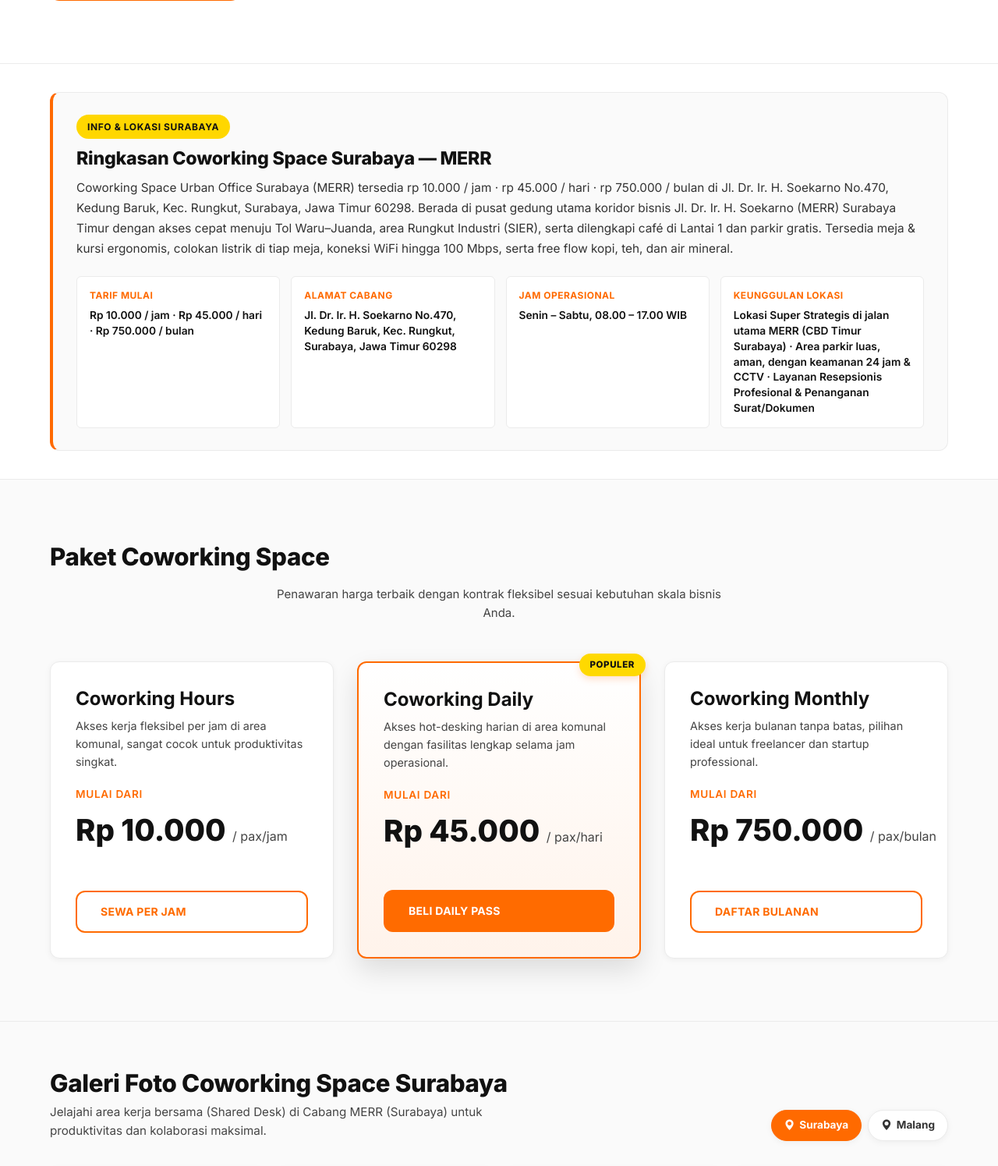
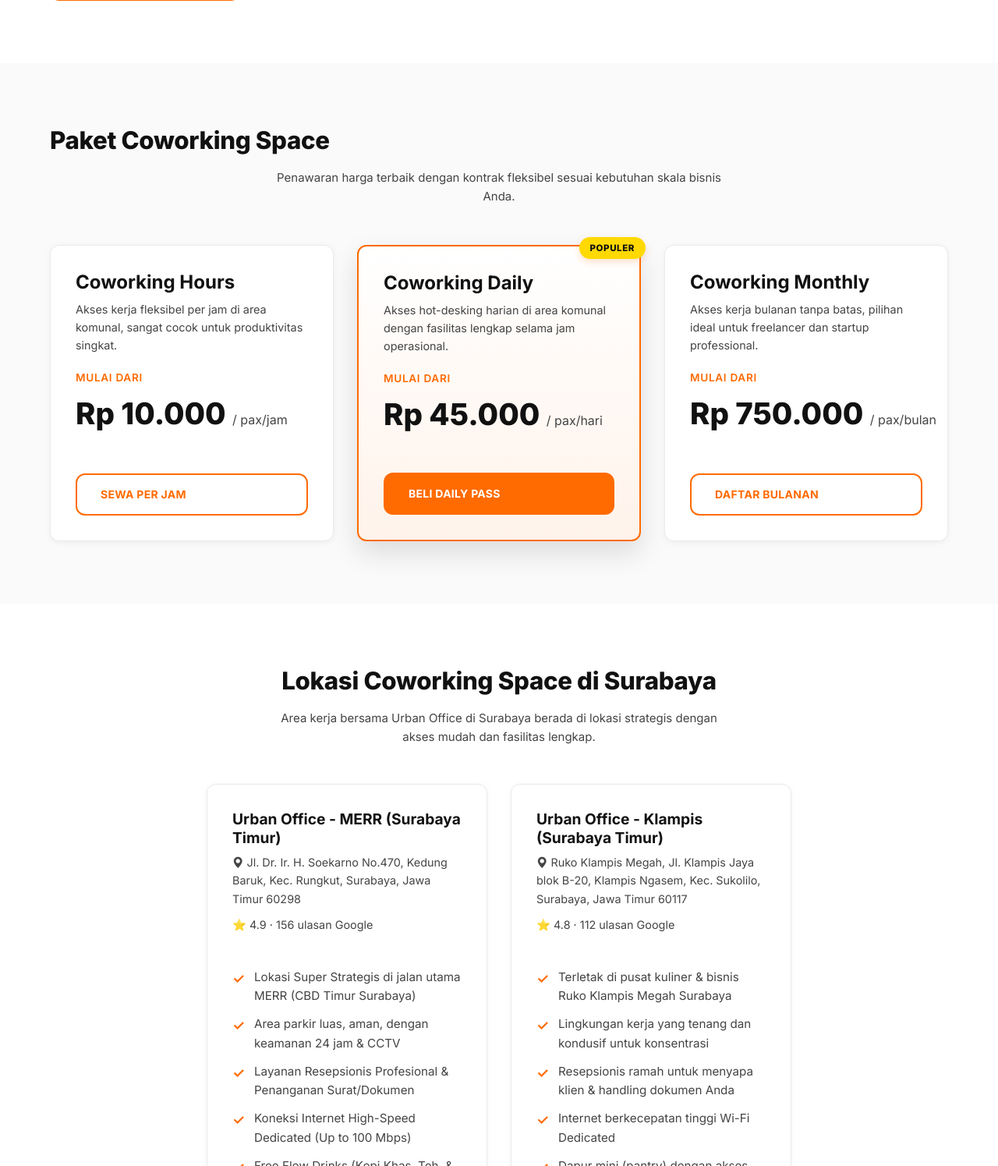
Before and after one commit to Urban-Office/urban-office-landing-page, a PHP site: page /Clone/coworking-space-urban-office/ in a window 1280 px wide. Shown: the part 1167-2662 px from the top of the page at 78% size. Run offline with PHP 8.4, Linux system fonts and the light colour scheme; data that the repository does not hold is empty.

Commit message:
refactor(ui,seo): remove geo_summary card and use native local branch section for coworking & event space

```diff
--- a/coworking-space-urban-office/index.php
+++ b/coworking-space-urban-office/index.php
@@ -60,13 +60,6 @@ include dirname(dirname(__FILE__)) . '/inc/components/hero.php';
 <!-- App Promo Section -->
 <?php include DIR_ROOT . 'inc/components/app_section.php'; ?>
 
-<?php
-$geo_service_cat = 'coworking';
-$geo_city_slug   = $cs_city_slug;
-$geo_branch      = $svc_branches[0];
-include DIR_ROOT . 'inc/components/geo_summary.php';
-?>
-
 
 <!-- Pricing Card Configuration -->
 <div id="pricing">
@@ -108,6 +101,14 @@ include DIR_ROOT . 'inc/components/geo_summary.php';
     include dirname(dirname(__FILE__)) . '/inc/components/pricing_cards.php';
     ?>
 </div>
+
+<!-- Per-city local branch address, map & advantages -->
+<?php
+$local_section_title    = 'Lokasi Coworking Space di ' . $cs_city_label;
+$local_section_subtitle = 'Area kerja bersama Urban Office di ' . $cs_city_label . ' berada di lokasi strategis dengan akses mudah dan fasilitas lengkap.';
+$local_city_slug        = $cs_city_slug;
+include DIR_ROOT . 'inc/components/local_branch_section.php';
+?>
 
 <!-- Features Component -->
 <?php
--- a/inc/components/geo_summary.php
+++ /dev/null
@@ -1,94 +0,0 @@
-<?php
-/**
- * Shared Local GEO Direct-Answer & Anti-Doorway Specification Block
- * Input variables expected before include:
- *   $geo_service_cat : string ('virtual-office'|'private-office'|'meeting-room'|'coworking'|'event-space')
- *   $geo_city_slug   : string
- *   $geo_branch      : array (from locations_data.php)
- */
-if (!empty($geo_service_cat) && !empty($geo_city_slug) && !empty($geo_branch) && function_exists('get_city_geo_context_block')):
-    $geo_block = get_city_geo_context_block($geo_service_cat, $geo_city_slug, $geo_branch);
-?>
-<section class="geo-summary-sec">
-    <div class="container">
-        <div class="geo-summary-card">
-            <span class="badge" style="margin-bottom: 10px;"><?php echo sanitize($geo_block['badge']); ?></span>
-            <h2 class="geo-summary-title"><?php echo sanitize($geo_block['heading']); ?></h2>
-            <p class="geo-summary-text"><?php echo sanitize($geo_block['summary']); ?></p>
-            <div class="geo-specs-grid">
-                <?php foreach ($geo_block['specs'] as $spec): ?>
-                <div class="geo-spec-box">
-                    <div class="geo-spec-label"><?php echo sanitize($spec['label']); ?></div>
-                    <div class="geo-spec-value"><?php echo sanitize($spec['value']); ?></div>
-                </div>
-                <?php endforeach; ?>
-            </div>
-        </div>
-    </div>
-</section>
-<style>
-.geo-summary-sec {
-    padding: 36px 0;
-    background-color: #FFFFFF;
-    border-top: 1px solid hsl(var(--clr-border));
-    border-bottom: 1px solid hsl(var(--clr-border));
-}
-.geo-summary-card {
-    background-color: hsl(var(--clr-bg-secondary));
-    border: 1px solid hsl(var(--clr-border));
-    border-left: 4px solid hsl(var(--clr-primary));
-    border-radius: var(--radius-md);
-    padding: 28px 30px;
-}
-.geo-summary-title {
-    font-size: 1.45rem;
-    font-weight: 800;
-    color: #111111;
-    margin: 0 0 10px 0;
-    line-height: 1.3;
-}
-.geo-summary-text {
-    font-size: 0.96rem;
-    line-height: 1.7;
-    color: #333333;
-    margin: 0 0 22px 0;
-}
-.geo-specs-grid {
-    display: grid;
-    grid-template-columns: repeat(4, 1fr);
-    gap: 14px;
-}
-.geo-spec-box {
-    background-color: #FFFFFF;
-    border: 1px solid hsl(var(--clr-border));
-    border-radius: var(--radius-sm);
-    padding: 14px 16px;
-}
-.geo-spec-label {
-    font-size: 0.75rem;
-    font-weight: 700;
-    text-transform: uppercase;
-    letter-spacing: 0.04em;
-    color: hsl(var(--clr-primary));
-    margin-bottom: 6px;
-}
-.geo-spec-value {
-    font-size: 0.86rem;
-    font-weight: 600;
-    color: #111111;
-    line-height: 1.45;
-}
-@media (max-width: 991px) {
-    .geo-specs-grid {
-        grid-template-columns: repeat(2, 1fr);
-    }
-}
-@media (max-width: 576px) {
-    .geo-summary-sec { padding: 24px 0; }
-    .geo-summary-card { padding: 20px 18px; }
-    .geo-summary-title { font-size: 1.15rem; }
-    .geo-summary-text { font-size: 0.86rem; margin-bottom: 16px; }
-    .geo-specs-grid { grid-template-columns: 1fr; gap: 10px; }
-}
-</style>
-<?php endif; ?>
--- /dev/null
+++ b/inc/components/local_branch_section.php
@@ -0,0 +1,53 @@
+<?php
+/**
+ * Shared Native Per-City Branch Card Section (.local-branch-grid + .premium-card)
+ * Matches Private Office & Meeting Room design system cleanly.
+ * Expects:
+ *   $local_section_title    : string
+ *   $local_section_subtitle : string
+ *   $svc_branches           : array
+ *   $local_city_slug        : string
+ */
+if (!empty($svc_branches) && is_array($svc_branches)):
+?>
+<section class="section">
+    <div class="container">
+        <div class="text-center">
+            <h2 class="section-title"><?php echo sanitize($local_section_title ?? 'Lokasi Cabang'); ?></h2>
+            <?php if (!empty($local_section_subtitle)): ?>
+            <p class="section-subtitle"><?php echo sanitize($local_section_subtitle); ?></p>
+            <?php endif; ?>
+        </div>
+        <div class="local-branch-grid<?php echo count($svc_branches) === 1 ? ' local-branch-grid--single' : ''; ?>">
+            <?php foreach ($svc_branches as $svc_b):
+                $svc_b_heading = ($local_city_slug === 'jakarta')
+                    ? ('Urban Office ' . get_private_office_branch_label($local_city_slug, $svc_b))
+                    : ($svc_b['title'] ?? ('Urban Office ' . $svc_b['short_title']));
+                $svc_b_map_title = ($local_city_slug === 'jakarta')
+                    ? get_private_office_branch_label($local_city_slug, $svc_b)
+                    : $svc_b['short_title'];
+            ?>
+            <div class="premium-card" style="text-align: left; display: flex; flex-direction: column;">
+                <h3 style="font-size: 1.2rem; margin-bottom: 8px;"><?php echo sanitize($svc_b_heading); ?></h3>
+                <p style="color: hsl(var(--clr-text-muted)); font-size: 0.9rem; margin-bottom: 10px;"><i class="bi bi-geo-alt-fill"></i> <?php echo sanitize($svc_b['address']); ?></p>
+                <?php if (!empty($svc_b['rating'])): ?>
+                <p style="font-size: 0.9rem; margin-bottom: 12px;">⭐ <?php echo sanitize($svc_b['rating']); ?> · <?php echo sanitize($svc_b['reviews_count'] ?? '0'); ?> ulasan Google</p>
+                <?php endif; ?>
+                <?php if (!empty($svc_b['advantages'])): ?>
+                <ul class="card-features-list">
+                    <?php foreach (array_slice($svc_b['advantages'], 0, 5) as $svc_adv): ?>
+                    <li><?php echo sanitize($svc_adv); ?></li>
+                    <?php endforeach; ?>
+                </ul>
+                <?php endif; ?>
+                <?php if (!empty($svc_b['map_embed'])): ?>
+                <div style="margin-top: auto; padding-top: 16px; border-radius: var(--radius-sm); overflow: hidden;">
+                    <iframe src="<?php echo sanitize($svc_b['map_embed']); ?>" width="100%" height="180" style="border:0; display:block; border-radius: var(--radius-sm);" allowfullscreen="" loading="lazy" referrerpolicy="no-referrer-when-downgrade" title="Peta <?php echo sanitize($svc_b_map_title); ?>"></iframe>
+                </div>
+                <?php endif; ?>
+            </div>
+            <?php endforeach; ?>
+        </div>
+    </div>
+</section>
+<?php endif; ?>
--- a/inc/functions.php
+++ b/inc/functions.php
@@ -993,79 +993,3 @@ function get_pendirian_faqs(string $slug): array {
     ];
     return $faqs;
 }
-
-/**
- * Self-contained local GEO answer & anti-doorway specification block per service & city.
- * Produces unique, verifiable city context for AI Overviews & local SEO signals.
- */
-function get_city_geo_context_block(string $service_cat, string $city_slug, array $branch): array {
-    $address     = $branch['address'] ?? '';
-    $advantages  = !empty($branch['advantages']) && is_array($branch['advantages']) ? $branch['advantages'] : [];
-    $top_adv     = implode(' · ', array_slice($advantages, 0, 3));
-    $kpp         = trim((string)($branch['kpp'] ?? ''));
-
-    $city_label = ($city_slug === 'jakarta' || $city_slug === 'jakarta-timur')
-        ? 'Jakarta Timur'
-        : (($city_slug === 'surabaya-barat') ? 'Surabaya Barat'
-        : (($city_slug === 'surabaya-timur') ? 'Surabaya Timur'
-        : ($branch['city'] ?? ucwords(str_replace('-', ' ', $city_slug)))));
-
-    $branch_label = get_private_office_branch_label($city_slug, $branch);
-
-    $tariff_map = [
-        'virtual-office' => ($city_slug === 'surabaya-timur') ? 'Mulai Rp 6.000 / hari (Business & Starter)' : (($city_slug === 'surabaya') ? 'Mulai Rp 8.000 / hari (Business & Starter)' : 'Mulai Rp 12.000 / hari (Starter, Luxury, Priority)'),
-        'private-office' => 'Mulai Rp 4.000.000 / bulan (Small 2 Pax s/d Corporate 6 Pax)',
-        'meeting-room'   => 'Small mulai Rp 125.000 / jam · Big mulai Rp 45.000 / pax',
-        'coworking'      => 'Rp 10.000 / jam · Rp 45.000 / hari · Rp 750.000 / bulan',
-        'event-space'    => 'Half-Day Rp 45.000 / pax (4 jam) · Full-Day Rp 90.000 / pax (8 jam)',
-    ];
-    $service_titles = [
-        'virtual-office' => 'Virtual Office',
-        'private-office' => 'Private Office & Serviced Office',
-        'meeting-room'   => 'Sewa Ruang Meeting',
-        'coworking'      => 'Coworking Space',
-        'event-space'    => 'Sewa Event Space & Aula',
-    ];
-
-    $svc_name = $service_titles[$service_cat] ?? 'Ruang Kerja';
-    $tariff   = $tariff_map[$service_cat] ?? 'Hubungi Tim Konsultan';
-
-    $area_notes = [
-        'surabaya'       => 'Berada di pusat gedung utama koridor bisnis Jl. Dr. Ir. H. Soekarno (MERR) Surabaya Timur dengan akses cepat menuju Tol Waru–Juanda, area Rungkut Industri (SIER), serta dilengkapi café di Lantai 1 dan parkir gratis.',
-        'surabaya-timur' => 'Terletak di kawasan niaga Ruko Klampis Megah dekat kampus ternama ITS & UNAIR Kampus C dengan suasana kerja kondusif serta paket alamat bisnis paling hemat di Surabaya.',
-        'surabaya-barat' => 'Berlokasi di kawasan mixed-use prestisius Grand Sungkono Lagoon Surabaya Barat, hanya sekitar 5 menit menuju Gerbang Tol Satelit dan terintegrasi area kafe, mal, dan apartemen.',
-        'jakarta'        => 'Berlokasi strategis di koridor komersial Jl. Raya Bekasi KM 17, Cakung, Jakarta Timur — dekat kawasan industri Pulogadung, akses tol JORR, serta jalur distribusi utama Jabodetabek.',
-        'jakarta-timur'  => 'Berlokasi strategis di koridor komersial Jl. Raya Bekasi KM 17, Cakung, Jakarta Timur — dekat kawasan industri Pulogadung, akses tol JORR, serta jalur distribusi utama Jabodetabek.',
-        'gresik'         => 'Berada di gedung perkantoran PTGM Tower Kebomas Gresik, dekat Kantor Pemkab Gresik, akses Tol Romokalisari, dan kawasan industri/pelabuhan Gresik.',
-        'medan'          => 'Terletak di pusat niaga Jl. Sutrisno, Medan Area, berjarak sekitar 20 menit menuju Stasiun Kereta Bandara Kualanamu untuk mobilitas pebisnis Sumatera Utara.',
-        'malang'         => 'Berlokasi di kawasan bisnis Blimbing Indah Megah, Polowijen, Kota Malang yang asri dan nyaman dengan akses mudah dari pusat perbelanjaan maupun jalan utama Malang.',
-    ];
-
-    $area_note = $area_notes[$city_slug] ?? ('Terletak di lokasi strategis ' . $branch_label . ' (' . $city_label . ').');
-    $heading   = 'Ringkasan ' . $svc_name . ' ' . $city_label . ' — ' . $branch_label;
-
-    $summary_extra = '';
-    if ($service_cat === 'virtual-office' && $kpp !== '') {
-        $summary_extra = ' Alamat legal zonasi perkantoran siap digunakan untuk pendirian PT/CV, NIB OSS RBA, serta pengurusan NPWP (' . $kpp . ').';
-    } elseif ($service_cat === 'private-office') {
-        $summary_extra = ' Seluruh unit sudah fully furnished ber-AC, WiFi fiber 100 Mbps, layanan resepsionis, gratis listrik & IPL, plus kuota ruang meeting bulanan.';
-    } elseif ($service_cat === 'meeting-room') {
-        $summary_extra = ' Kapasitas 6–18 orang dilengkapi proyektor/Smart TV LED, whiteboard, WiFi hingga 100 Mbps, resepsionis, serta opsi paket dengan atau tanpa coffee break.';
-    } elseif ($service_cat === 'coworking') {
-        $summary_extra = ' Tersedia meja & kursi ergonomis, colokan listrik di tiap meja, koneksi WiFi hingga 100 Mbps, serta free flow kopi, teh, dan air mineral.';
-    } elseif ($service_cat === 'event-space') {
-        $summary_extra = ' Menampung 30–80 peserta dengan layout fleksibel (Theater, Classroom, U-Shape, Boardroom), proyektor HD, sound system, wireless mic, dan meja registrasi tamu.';
-    }
-
-    return [
-        'badge'   => 'Info & Lokasi ' . $city_label,
-        'heading' => $heading,
-        'summary' => $svc_name . ' Urban Office ' . $city_label . ' (' . $branch_label . ') tersedia ' . strtolower($tariff) . ' di ' . $address . '. ' . $area_note . $summary_extra,
-        'specs'   => [
-            ['label' => 'Tarif Mulai', 'value' => $tariff],
-            ['label' => 'Alamat Cabang', 'value' => $address],
-            ['label' => 'Jam Operasional', 'value' => ($city_slug === 'surabaya' || $city_slug === 'surabaya-timur') ? 'Senin – Sabtu, 08.00 – 17.00 WIB' : 'Senin – Sabtu, 08.00 – 15.00 WIB'],
-            ['label' => ($kpp !== '' && $service_cat === 'virtual-office') ? 'Wilayah Pajak & Keunggulan' : 'Keunggulan Lokasi', 'value' => ($kpp !== '' && $service_cat === 'virtual-office') ? ($kpp . ' · ' . $top_adv) : ($top_adv ?: $area_note)],
-        ],
-    ];
-}
--- a/inc/seo.php
+++ b/inc/seo.php
@@ -862,7 +862,7 @@ function render_schema_markup(string $slug): void {
             'url' => $seo['canonical_url'],
             'speakable' => [
                 '@type' => 'SpeakableSpecification',
-                'cssSelector' => ['.hero-sec h1', '.geo-summary-title', '.geo-summary-text', '.section-title', '.faq-question']
+                'cssSelector' => ['.hero-sec h1', '.section-title', '.faq-question']
             ]
         ];
     }
```
Also changed, not shown: event-space-55k-perjam-urbanoffice/index.php (+8 -7 lines), meeting-room-surabaya/index.php (+0 -7 lines), sewa-kantor-surabaya/index.php (+0 -7 lines), virtual-office-surabaya/index.php (+0 -7 lines).
